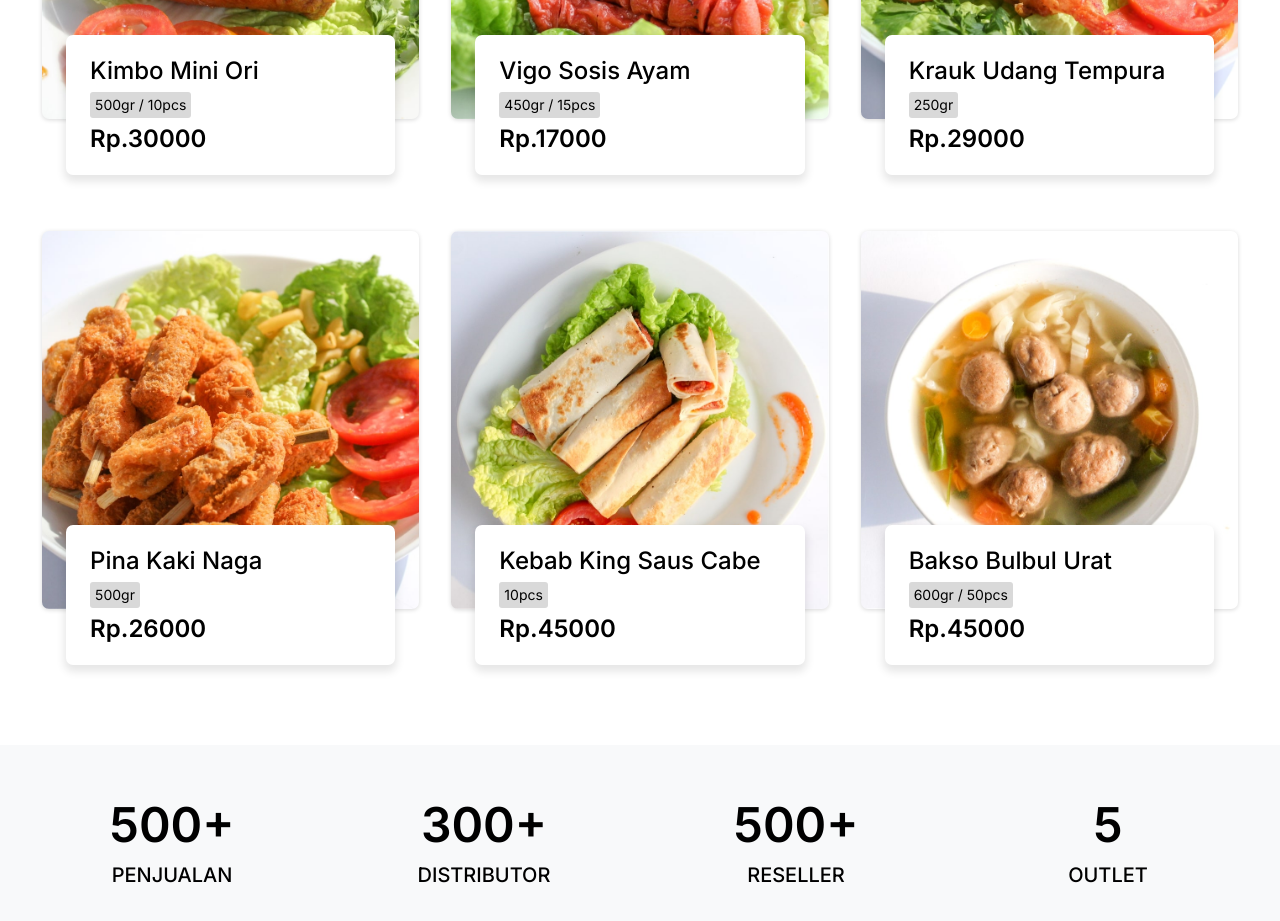
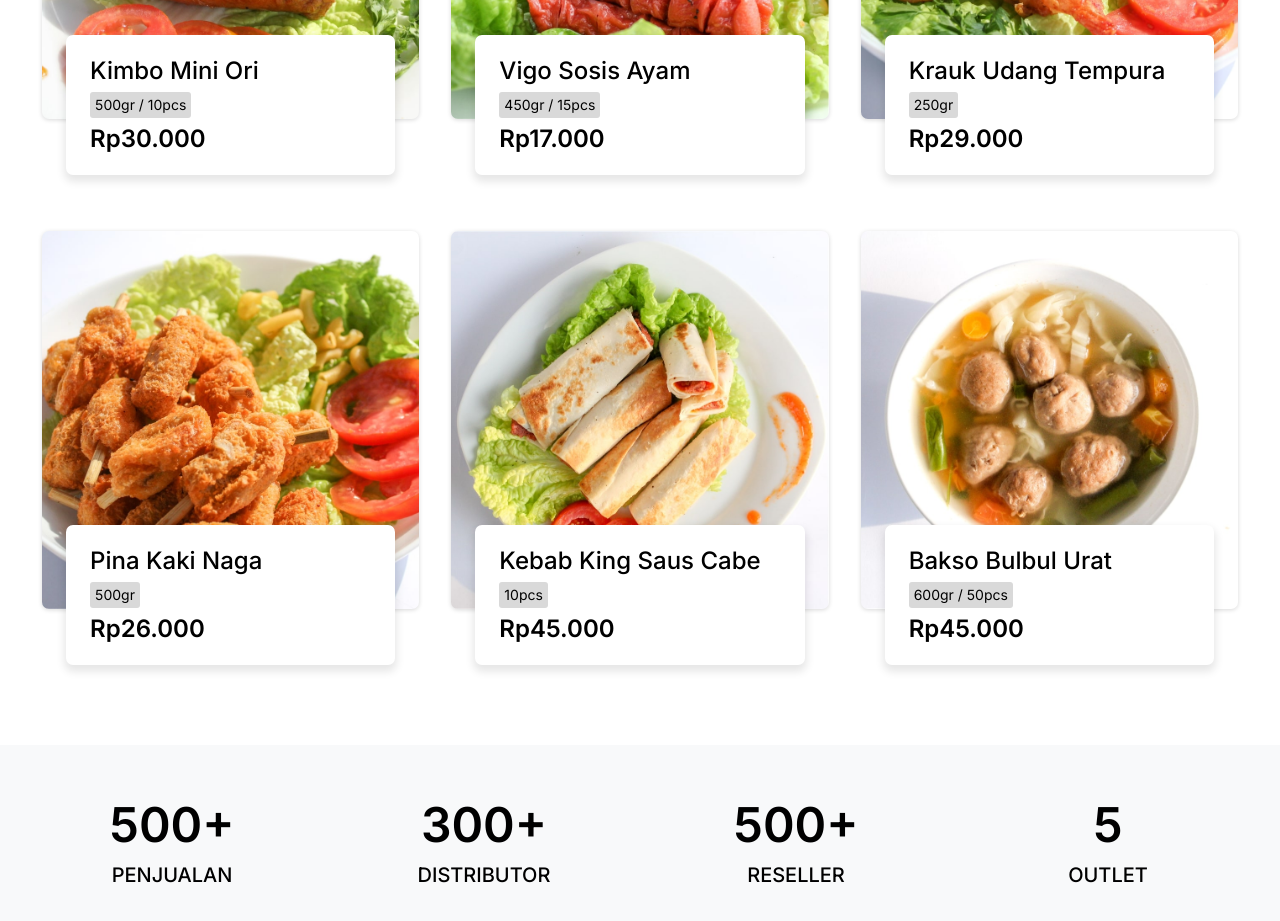
Before and after one commit to fadhilrafiii/adelia-frozen-food, a Next.js app: page / in a window 1280 px wide. Shown: the part 1260-2181 px from the top of the page. Built offline with nearby package versions, Linux system fonts and the light colour scheme.

Commit message:
Fix format price

```diff
--- a/components/product-card/index.tsx
+++ b/components/product-card/index.tsx
@@ -51,9 +51,10 @@ const ProductCard = ({ product, onClick = () => null }: ProductCardProps) => {
         </div>
         <div className="text-sm lg:text-2xl text-black font-bold pointer-events-none">
           <CurrencyFormat
-            thousandSpacing="2s"
+            thousandSeparator="."
+            decimalSeparator=","
             value={product.price}
-            prefix="Rp."
+            prefix="Rp"
           />
         </div>
       </div>
--- a/pages/berita/[title].tsx
+++ b/pages/berita/[title].tsx
@@ -8,6 +8,7 @@ import RelatedNews from 'sections/news/related-news';
 import { NEWS } from 'shared/constants/news';
 import { News } from 'shared/types/news';
 import { isImageContent } from 'shared/utils/news';
+import { getTitleCase } from 'shared/utils/string';
 
 interface NewsDetailProps {
   news: News;
@@ -41,7 +42,7 @@ const NewsDetail = ({ news }: NewsDetailProps) => {
   return (
     <>
       <Head>
-        <title>{`${news.title} | Adelia Frozen Food`}</title>
+        <title>{`${getTitleCase(news.title)} | Adelia Frozen Food`}</title>
         <meta name="description" content={news.desc} />
         <meta name="viewport" content="width=device-width, initial-scale=1" />
         <link rel="icon" href="/favicon.ico" />
@@ -65,11 +66,14 @@ const NewsDetail = ({ news }: NewsDetailProps) => {
           <h1 className="font-medium text-2xl md:text-3xl lg:text-5xl text-dark-grey mb-3 capitalize">
             {news.title}
           </h1>
-          {news.date && (
-            <span className="inline-block text-[10px] md:text-sm lg:text-[18px] opacity-75 mb-6 lg:mb-9">
+          <div className="flex justify-between mb-6 lg:mb-9">
+            <span className="inline-block text-[10px] md:text-sm lg:text-[18px] opacity-75">
               {news.date}
             </span>
-          )}
+            <span className="inline-block text-[10px] md:text-sm lg:text-[18px] opacity-75">
+              Ditulis oleh Admin
+            </span>
+          </div>
           {news.content && typeof news.content !== 'string'
             ? news.content.map(
                 (content: string | StaticImageData, idx: number) => (
--- a/pages/produk/[name].tsx
+++ b/pages/produk/[name].tsx
@@ -63,9 +63,10 @@ const DetailProduct = ({ product }: DetailProductProps) => {
               </p>
               <div className="pointer-events-none my-[14px] md:my-7 text-3xl md:text-4xl lg:text-5xl font-bold">
                 <CurrencyFormat
-                  thousandSpacing="2s"
+                  thousandSeparator="."
+                  decimalSeparator=","
                   value={product.price}
-                  prefix="Rp."
+                  prefix="Rp"
                 />
               </div>
               <div>
```
